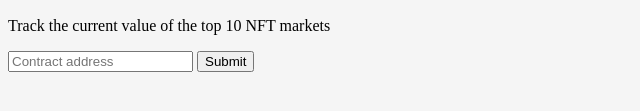
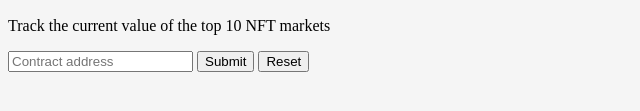
Before and after one commit to AJKimbrough/phase-1-project, a plain HTML site: page index.html in a window 1280 px wide. Shown: the part 311-422 px from the top of the page, 0-640 px from the left. Drawn offline with Linux system fonts and the light colour scheme.

Commit message:
adds reset button

```diff
--- a/index.html
+++ b/index.html
@@ -16,6 +16,7 @@
             <form>
                 <input id="searchByAddress" type="text" placeholder="Contract address" />
                 <input type="submit" />
+                <input type="reset" value="Reset"></button>
             </form>
         </div>
     </header>
```
Also changed, not shown: script.js (+12 -7 lines).
